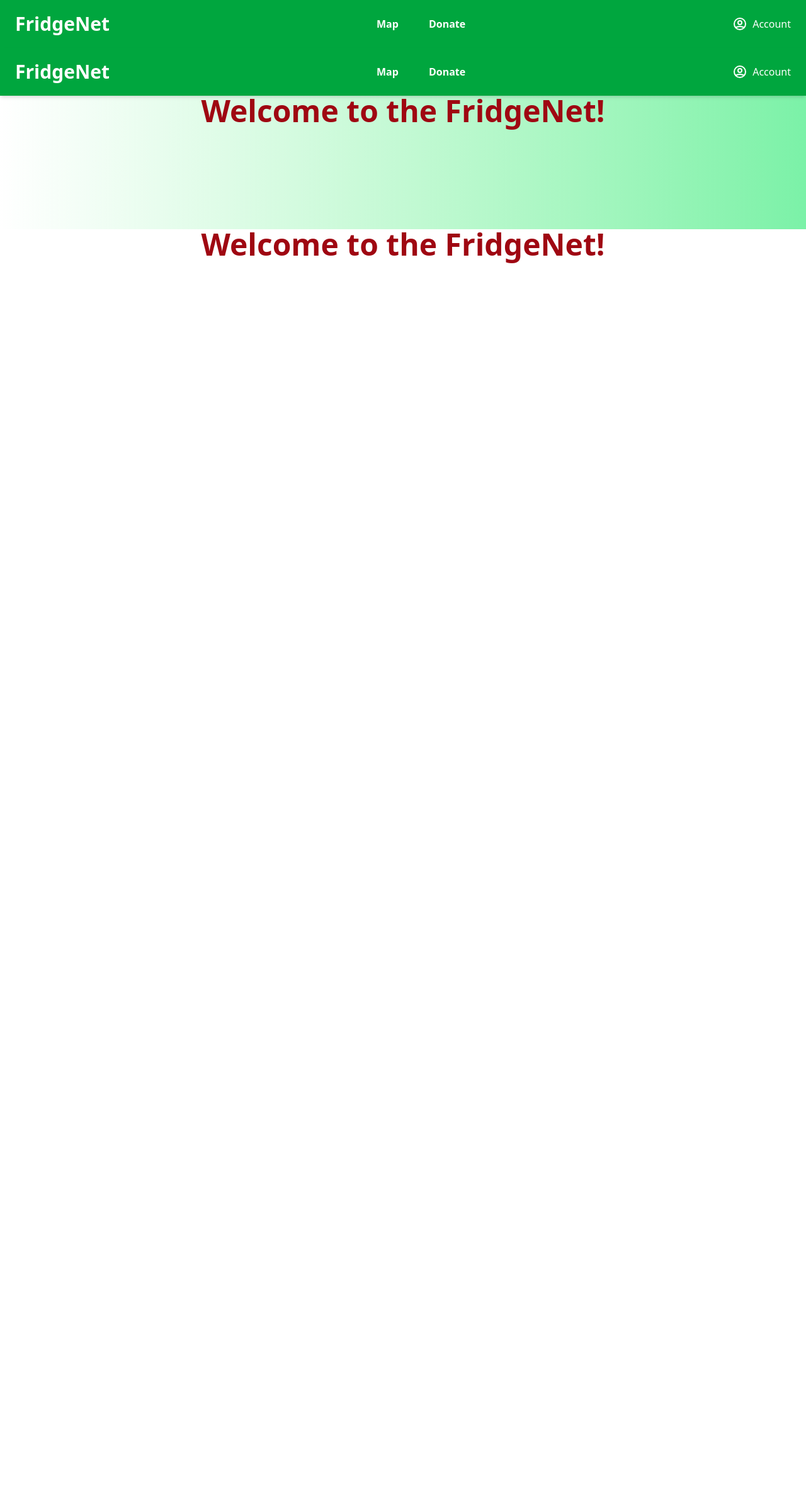
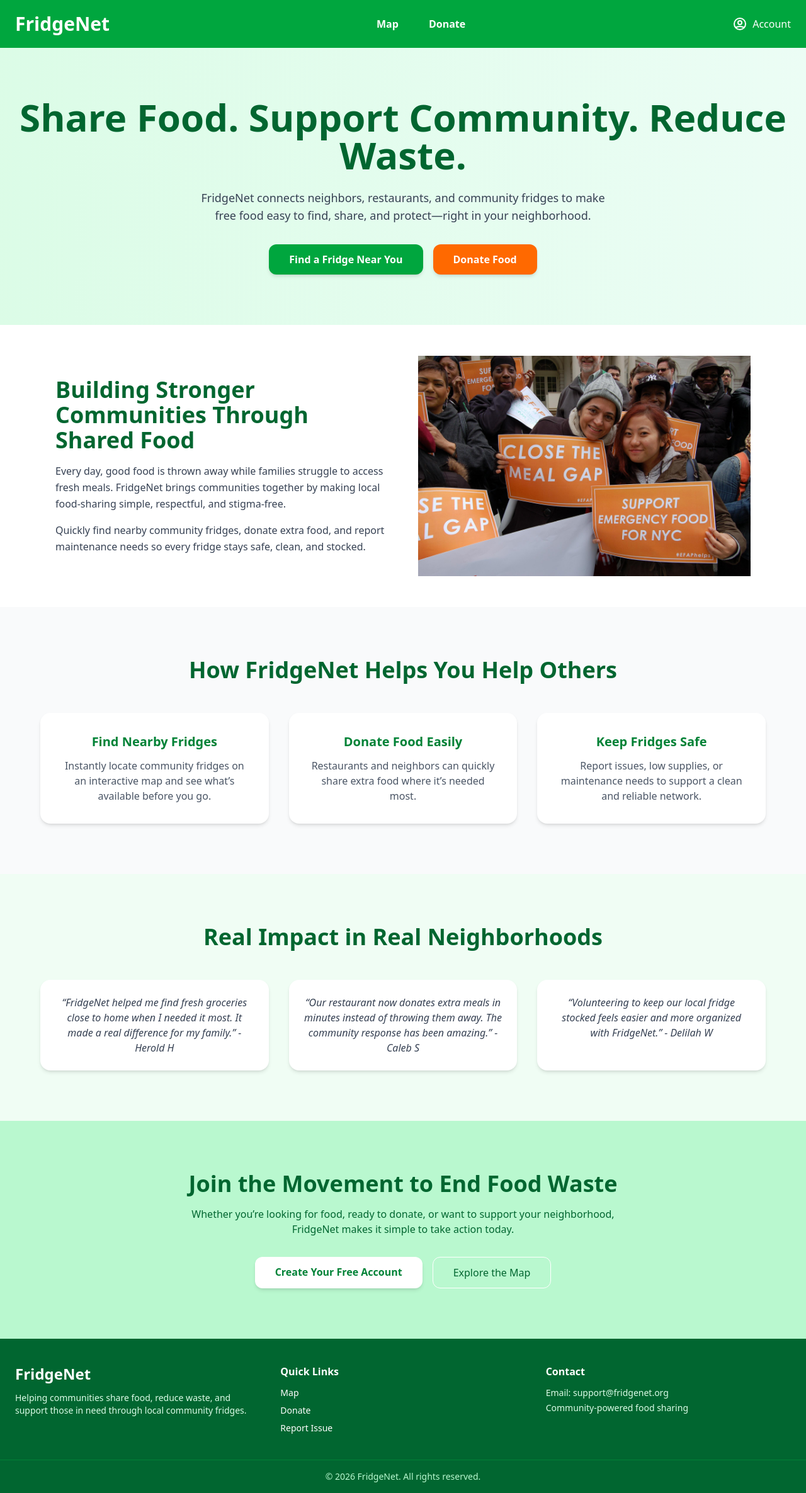
Before and after one commit to Brooklyn-STEAM/10052-Battling-Food-Insecurity-Through-a-Crowdsourced-Platform, a Flask app: page / in a window 1280 px wide. Shown: the whole page at 63% size. Before the commit the page ends 418 px from the top, so only its background shows below. Run offline with Flask 3, Linux system fonts and the light colour scheme.

Commit message:
added_main_changes (#22) #22

```diff
--- a/templates/components/footer.html.jinja
+++ b/templates/components/footer.html.jinja
@@ -1,5 +1,5 @@
 <!-- Footer -->
-<footer class="bg-green-800 text-white mt-20">
+<footer class="bg-green-800 text-white ">
 <div class="max-w-7xl mx-auto px-6 py-10 grid md:grid-cols-3 gap-8">
 
 
--- a/templates/homepage.html.jinja
+++ b/templates/homepage.html.jinja
@@ -5,24 +5,167 @@
   <meta charset="UTF-8" />
   <meta name="viewport" content="width=device-width, initial-scale=1.0" />
   <script src="https://cdn.jsdelivr.net/npm/@tailwindcss/browser@4"></script>
+  <title>FridgeNet</title>
 </head>
 
-<body>
-{% include "components/navbar.html.jinja" %}
-<div class="min-h-screen bg-white">
-  <div class="h-72 bg-gradient-to-r from-white to-green-300">
-      {% include "components/navbar.html.jinja"%}
+<body class="bg-white text-gray-800 min-h-screen flex flex-col">
 
-    <h1 class="text-5xl font-extrabold text-center text-red-800">
-      Welcome to the FridgeNet!
+  {% include "components/navbar.html.jinja" %}
+
+  <!-- HERO SECTION -->
+  <section class="bg-gradient-to-r from-green-100 to-emerald-50 py-20 px-6 text-center">
+    <h1 class="text-5xl md:text-6xl font-extrabold text-green-800 mb-6">
+      Share Food. Support Community. Reduce Waste.
     </h1>
+
+    <p class="max-w-2xl mx-auto text-lg text-gray-700 mb-8">
+      FridgeNet connects neighbors, restaurants, and community fridges to make
+      free food easy to find, share, and protect—right in your neighborhood.
+    </p>
+
+    <div class="flex flex-col sm:flex-row gap-4 justify-center">
+      <a href="/map"
+        class="bg-green-600 hover:bg-green-700 text-white font-semibold px-8 py-3 rounded-xl shadow-md transition">
+        Find a Fridge Near You
+      </a>
+
+      <a href="/donate"
+        class="bg-orange-500 hover:bg-orange-600 text-white font-semibold px-8 py-3 rounded-xl shadow-md transition">
+        Donate Food
+      </a>
+    </div>
+  </section>
+
+
+  <!-- ABOUT SECTION -->
+  <section class="py-20 px-6 max-w-6xl mx-auto grid md:grid-cols-2 gap-12 items-center">
+
+    <div>
+      <h2 class="text-4xl font-bold text-green-800 mb-4">
+        Building Stronger Communities Through Shared Food
+      </h2>
+
+      <p class="text-gray-700 leading-relaxed mb-4">
+        Every day, good food is thrown away while families struggle to access
+        fresh meals. FridgeNet brings communities together by making local
+        food-sharing simple, respectful, and stigma-free.
+      </p>
+
+      <p class="text-gray-700 leading-relaxed">
+        Quickly find nearby community fridges, donate extra food, and report
+        maintenance needs so every fridge stays safe, clean, and stocked.
+      </p>
+    </div>
+
+    <div class="bg-green-50 rounded-2xl h-72 flex items-center justify-center">
+      <img src="/static/images/cimage.jpg" alt="Community image">
+    </div>
+
+  </section>
+
+
+  <!-- SERVICES SECTION -->
+  <section class="bg-gray-50 py-20 px-6">
+    <div class="max-w-6xl mx-auto text-center">
+
+      <h2 class="text-4xl font-bold text-green-800 mb-12">
+        How FridgeNet Helps You Help Others
+      </h2>
+
+      <div class="grid md:grid-cols-3 gap-8">
+
+        <div class="bg-white rounded-2xl shadow-md p-8">
+          <h3 class="text-xl font-semibold text-green-700 mb-3">Find Nearby Fridges</h3>
+          <p class="text-gray-600">
+            Instantly locate community fridges on an interactive map and see
+            what’s available before you go.
+          </p>
+        </div>
+
+        <div class="bg-white rounded-2xl shadow-md p-8">
+          <h3 class="text-xl font-semibold text-green-700 mb-3">Donate Food Easily</h3>
+          <p class="text-gray-600">
+            Restaurants and neighbors can quickly share extra food where it’s
+            needed most.
+          </p>
+        </div>
+
+        <div class="bg-white rounded-2xl shadow-md p-8">
+          <h3 class="text-xl font-semibold text-green-700 mb-3">Keep Fridges Safe</h3>
+          <p class="text-gray-600">
+            Report issues, low supplies, or maintenance needs to support a clean
+            and reliable network.
+          </p>
+        </div>
+
+      </div>
+    </div>
+  </section>
+
+
+  <!-- TESTIMONIALS -->
+  <section class="bg-green-50 py-20 px-6">
+    <div class="max-w-6xl mx-auto text-center">
+
+      <h2 class="text-4xl font-bold text-green-800 mb-12">
+        Real Impact in Real Neighborhoods
+      </h2>
+
+      <div class="grid md:grid-cols-3 gap-8">
+
+        <div class="bg-white rounded-2xl shadow-md p-6">
+          <p class="text-gray-700 italic">
+            “FridgeNet helped me find fresh groceries close to home when I
+            needed it most. It made a real difference for my family.” - Herold H
+          </p>
+        </div>
+
+        <div class="bg-white rounded-2xl shadow-md p-6">
+          <p class="text-gray-700 italic">
+            “Our restaurant now donates extra meals in minutes instead of
+            throwing them away. The community response has been amazing.” - Caleb S
+          </p>
+        </div>
+
+        <div class="bg-white rounded-2xl shadow-md p-6">
+          <p class="text-gray-700 italic">
+            “Volunteering to keep our local fridge stocked feels easier and more
+            organized with FridgeNet.” - Delilah W
+          </p>
+        </div>
+
+      </div>
+    </div>
+  </section>
+
+
+  <!-- CTA / SIGNUP -->
+  <div class="bg-green-200 py-20 px-6 text-center text-green-800">
+
+    <h2 class="text-4xl font-bold mb-4">
+      Join the Movement to End Food Waste
+    </h2>
+
+    <p class="max-w-2xl mx-auto mb-8">
+      Whether you’re looking for food, ready to donate, or want to support your
+      neighborhood, FridgeNet makes it simple to take action today.
+    </p>
+
+    <div class="flex flex-col sm:flex-row gap-4 justify-center">
+      <a href="/signup"
+        class="bg-white text-green-700 font-semibold px-8 py-3 rounded-xl shadow-md hover:bg-gray-100 transition">
+        Create Your Free Account
+      </a>
+
+      <a href="/map"
+        class="border border-white px-8 py-3 rounded-xl hover:bg-white hover:text-green-700 transition">
+        Explore the Map
+      </a>
+    </div>
   </div>
 
-  </h1>
-  <div class="bg-white">
-    <h1 class="text-5xl font-extrabold text-center text-red-800">
-      Welcome to the FridgeNet!
-    </h1>
-  </div>
-</div>
+    {% include "components/footer.html.jinja" %}
+
 </body>
+
+</html>
```
Also changed, not shown: static/images/cimage.jpg (added).
